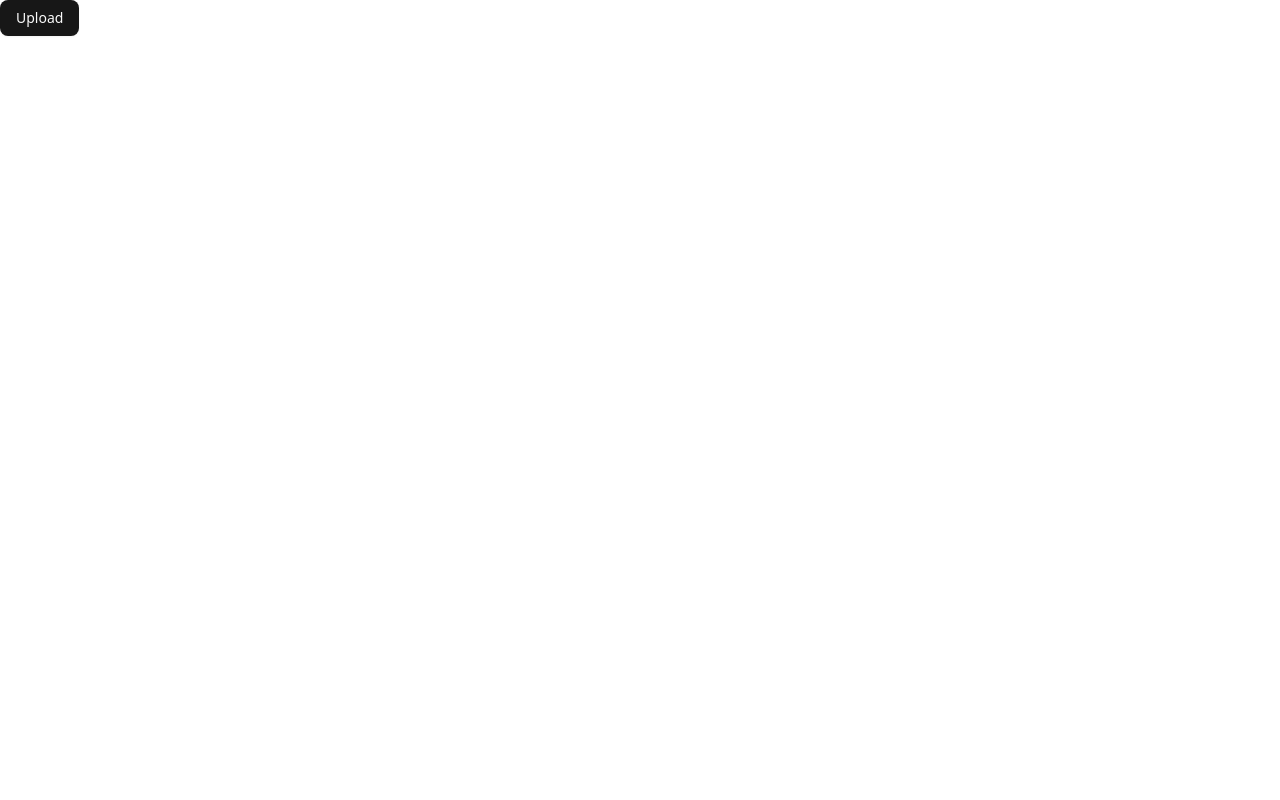
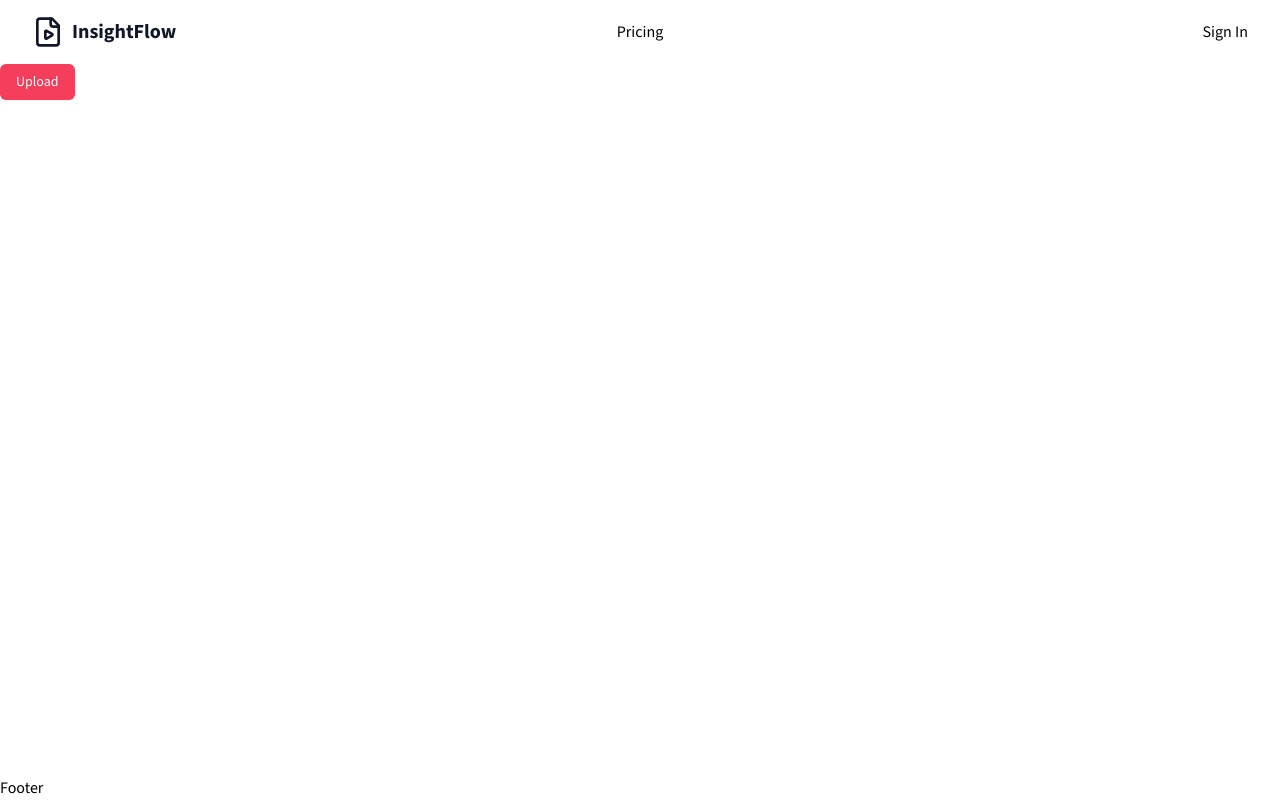
Before and after one commit to SagarKhatri649/insightflow-ai, a Next.js app in the folder apps/frontend/: page / in a window 1280 px wide. Built offline with nearby package versions, Linux system fonts and the light colour scheme.

Commit message:
Navigation

```diff
--- a/apps/frontend/app/globals.css
+++ b/apps/frontend/app/globals.css
@@ -1,122 +1,181 @@
-@import "tailwindcss";
-@import "tw-animate-css";
+@import 'tailwindcss';
+
+@plugin 'tailwindcss-animate';
 
 @custom-variant dark (&:is(.dark *));
 
-@theme inline {
-  --color-background: var(--background);
-  --color-foreground: var(--foreground);
-  --font-sans: var(--font-geist-sans);
-  --font-mono: var(--font-geist-mono);
-  --color-sidebar-ring: var(--sidebar-ring);
-  --color-sidebar-border: var(--sidebar-border);
-  --color-sidebar-accent-foreground: var(--sidebar-accent-foreground);
-  --color-sidebar-accent: var(--sidebar-accent);
-  --color-sidebar-primary-foreground: var(--sidebar-primary-foreground);
-  --color-sidebar-primary: var(--sidebar-primary);
-  --color-sidebar-foreground: var(--sidebar-foreground);
-  --color-sidebar: var(--sidebar);
-  --color-chart-5: var(--chart-5);
-  --color-chart-4: var(--chart-4);
-  --color-chart-3: var(--chart-3);
-  --color-chart-2: var(--chart-2);
-  --color-chart-1: var(--chart-1);
-  --color-ring: var(--ring);
-  --color-input: var(--input);
-  --color-border: var(--border);
-  --color-destructive: var(--destructive);
-  --color-accent-foreground: var(--accent-foreground);
-  --color-accent: var(--accent);
-  --color-muted-foreground: var(--muted-foreground);
-  --color-muted: var(--muted);
-  --color-secondary-foreground: var(--secondary-foreground);
-  --color-secondary: var(--secondary);
-  --color-primary-foreground: var(--primary-foreground);
-  --color-primary: var(--primary);
-  --color-popover-foreground: var(--popover-foreground);
-  --color-popover: var(--popover);
-  --color-card-foreground: var(--card-foreground);
-  --color-card: var(--card);
+@theme {
+  --font-sans: var(--font-sans), ui-sans-serif, system-ui, sans-serif,
+    'Apple Color Emoji', 'Segoe UI Emoji', 'Segoe UI Symbol', 'Noto Color Emoji';
+
+  --color-background: hsl(var(--background));
+  --color-foreground: hsl(var(--foreground));
+
+  --color-card: hsl(var(--card));
+  --color-card-foreground: hsl(var(--card-foreground));
+
+  --color-popover: hsl(var(--popover));
+  --color-popover-foreground: hsl(var(--popover-foreground));
+
+  --color-primary: hsl(var(--primary));
+  --color-primary-foreground: hsl(var(--primary-foreground));
+
+  --color-secondary: hsl(var(--secondary));
+  --color-secondary-foreground: hsl(var(--secondary-foreground));
+
+  --color-muted: hsl(var(--muted));
+  --color-muted-foreground: hsl(var(--muted-foreground));
+
+  --color-accent: hsl(var(--accent));
+  --color-accent-foreground: hsl(var(--accent-foreground));
+
+  --color-destructive: hsl(var(--destructive));
+  --color-destructive-foreground: hsl(var(--destructive-foreground));
+
+  --color-border: hsl(var(--border));
+  --color-input: hsl(var(--input));
+  --color-ring: hsl(var(--ring));
+
+  --color-chart-1: hsl(var(--chart-1));
+  --color-chart-2: hsl(var(--chart-2));
+  --color-chart-3: hsl(var(--chart-3));
+  --color-chart-4: hsl(var(--chart-4));
+  --color-chart-5: hsl(var(--chart-5));
+
+  --radius-lg: var(--radius);
+  --radius-md: calc(var(--radius) - 2px);
   --radius-sm: calc(var(--radius) - 4px);
-  --radius-md: calc(var(--radius) - 2px);
-  --radius-lg: var(--radius);
-  --radius-xl: calc(var(--radius) + 4px);
 }
 
-:root {
-  --radius: 0.625rem;
-  --background: oklch(1 0 0);
-  --foreground: oklch(0.145 0 0);
-  --card: oklch(1 0 0);
-  --card-foreground: oklch(0.145 0 0);
-  --popover: oklch(1 0 0);
-  --popover-foreground: oklch(0.145 0 0);
-  --primary: oklch(0.205 0 0);
-  --primary-foreground: oklch(0.985 0 0);
-  --secondary: oklch(0.97 0 0);
-  --secondary-foreground: oklch(0.205 0 0);
-  --muted: oklch(0.97 0 0);
-  --muted-foreground: oklch(0.556 0 0);
-  --accent: oklch(0.97 0 0);
-  --accent-foreground: oklch(0.205 0 0);
-  --destructive: oklch(0.577 0.245 27.325);
-  --border: oklch(0.922 0 0);
-  --input: oklch(0.922 0 0);
-  --ring: oklch(0.708 0 0);
-  --chart-1: oklch(0.646 0.222 41.116);
-  --chart-2: oklch(0.6 0.118 184.704);
-  --chart-3: oklch(0.398 0.07 227.392);
-  --chart-4: oklch(0.828 0.189 84.429);
-  --chart-5: oklch(0.769 0.188 70.08);
-  --sidebar: oklch(0.985 0 0);
-  --sidebar-foreground: oklch(0.145 0 0);
-  --sidebar-primary: oklch(0.205 0 0);
-  --sidebar-primary-foreground: oklch(0.985 0 0);
-  --sidebar-accent: oklch(0.97 0 0);
-  --sidebar-accent-foreground: oklch(0.205 0 0);
-  --sidebar-border: oklch(0.922 0 0);
-  --sidebar-ring: oklch(0.708 0 0);
+/*
+  The default border color has changed to `currentColor` in Tailwind CSS v4,
+  so we've added these compatibility styles to make sure everything still
+  looks the same as it did with Tailwind CSS v3.
+
+  If we ever want to remove these styles, we need to add an explicit border
+  color utility to any element that depends on these defaults.
+*/
+@layer base {
+  *,
+  ::after,
+  ::before,
+  ::backdrop,
+  ::file-selector-button {
+    border-color: var(--color-gray-200, currentColor);
+  }
 }
 
-.dark {
-  --background: oklch(0.145 0 0);
-  --foreground: oklch(0.985 0 0);
-  --card: oklch(0.205 0 0);
-  --card-foreground: oklch(0.985 0 0);
-  --popover: oklch(0.205 0 0);
-  --popover-foreground: oklch(0.985 0 0);
-  --primary: oklch(0.922 0 0);
-  --primary-foreground: oklch(0.205 0 0);
-  --secondary: oklch(0.269 0 0);
-  --secondary-foreground: oklch(0.985 0 0);
-  --muted: oklch(0.269 0 0);
-  --muted-foreground: oklch(0.708 0 0);
-  --accent: oklch(0.269 0 0);
-  --accent-foreground: oklch(0.985 0 0);
-  --destructive: oklch(0.704 0.191 22.216);
-  --border: oklch(1 0 0 / 10%);
-  --input: oklch(1 0 0 / 15%);
-  --ring: oklch(0.556 0 0);
-  --chart-1: oklch(0.488 0.243 264.376);
-  --chart-2: oklch(0.696 0.17 162.48);
-  --chart-3: oklch(0.769 0.188 70.08);
-  --chart-4: oklch(0.627 0.265 303.9);
-  --chart-5: oklch(0.645 0.246 16.439);
-  --sidebar: oklch(0.205 0 0);
-  --sidebar-foreground: oklch(0.985 0 0);
-  --sidebar-primary: oklch(0.488 0.243 264.376);
-  --sidebar-primary-foreground: oklch(0.985 0 0);
-  --sidebar-accent: oklch(0.269 0 0);
-  --sidebar-accent-foreground: oklch(0.985 0 0);
-  --sidebar-border: oklch(1 0 0 / 10%);
-  --sidebar-ring: oklch(0.556 0 0);
+@layer utilities {
+  body {
+    font-family: Arial, Helvetica, sans-serif;
+  }
+}
+
+@layer base {
+  :root {
+    --background: 0 0% 100%;
+    --foreground: 222.2 84% 4.9%;
+    --card: 0 0% 100%;
+    --card-foreground: 222.2 84% 4.9%;
+    --popover: 0 0% 100%;
+    --popover-foreground: 222.2 84% 4.9%;
+    --primary: 350 89% 60%;
+    --primary-foreground: 210 40% 98%;
+    --secondary: 350 33% 96%;
+    --secondary-foreground: 350 89% 60%;
+    --muted: 350 33% 96%;
+    --muted-foreground: 215 25% 27%;
+    --accent: 350 33% 18%;
+    --accent-foreground: 350 89% 60%;
+    --destructive: 350 89% 50%;
+    --destructive-foreground: 210 40% 98%;
+    --border: 350 33% 90%;
+    --input: 350 33% 90%;
+    --ring: 350 89% 60%;
+    --radius: 0.5rem;
+    --chart-1: 12 76% 61%;
+    --chart-2: 173 58% 39%;
+    --chart-3: 197 37% 24%;
+    --chart-4: 43 74% 66%;
+    --chart-5: 27 87% 67%;
+  }
+
+  .dark {
+    --background: 222.2 84% 4.9%;
+    --foreground: 210 40% 98%;
+    --card: 222.2 84% 4.9%;
+    --card-foreground: 210 40% 98%;
+    --popover: 222.2 84% 4.9%;
+    --popover-foreground: 210 40% 98%;
+    --primary: 350 89% 60%;
+    --primary-foreground: 210 40% 98%;
+    --secondary: 350 33% 17.5%;
+    --secondary-foreground: 210 40% 98%;
+    --muted: 350 33% 17.5%;
+    --muted-foreground: 215 20.2% 65.1%;
+    --accent: 350 33% 25%;
+    --accent-foreground: 210 40% 98%;
+    --destructive: 350 89% 40%;
+    --destructive-foreground: 210 40% 98%;
+    --border: 350 33% 17.5%;
+    --input: 350 33% 17.5%;
+    --ring: 350 89% 60%;
+    --chart-1: 220 70% 50%;
+    --chart-2: 160 60% 45%;
+    --chart-3: 30 80% 55%;
+    --chart-4: 280 65% 60%;
+    --chart-5: 340 75% 55%;
+  }
 }
 
 @layer base {
   * {
-    @apply border-border outline-ring/50;
+    @apply border-border;
   }
-  body {
-    @apply bg-background text-foreground;
+  h1 {
+    @apply text-4xl md:text-6xl xl:text-7xl font-bold;
+  }
+
+  h2 {
+    @apply text-xl lg:text-3xl font-medium;
+  }
+
+  h3 {
+    @apply text-2xl lg:text-4xl font-medium;
+  }
+
+  a {
+    @apply hover:cursor-pointer;
+  }
+
+  button {
+    @apply hover:cursor-pointer bg-rose-600 hover:bg-rose-700;
+  }
+
+  @keyframes gradient-x {
+    0%,
+    100% {
+      background-size: 200% 100%;
+      background-position: left center;
+    }
+    50% {
+      background-size: 200% 100%;
+      background-position: right center;
+    }
+  }
+
+  .animate-gradient-x {
+    animation: gradient-x 3s ease infinite;
   }
 }
+
+@utility container {
+  margin-inline: auto;
+  padding-inline: 2rem;
+  @media (width >= --theme(--breakpoint-sm)) {
+    max-width: none;
+  }
+  @media (width >= 1400px) {
+    max-width: 1400px;
+  }
+}
--- a/apps/frontend/app/layout.tsx
+++ b/apps/frontend/app/layout.tsx
@@ -1,6 +1,9 @@
 import type { Metadata } from "next";
 import { Source_Sans_3 as FontSans } from "next/font/google";
 import "./globals.css";
+import Header from '../components/common/header';
+import Footer from '../components/common/footer';
+// import { Component } from "lucide-react";
 
 const fontSans = FontSans({
   variable: "--font-sans",
@@ -21,7 +24,11 @@ export default function RootLayout({
   return (
     <html lang="en">
       <body className={`${fontSans.variable} font-sans antialiased`}>
-        {children}
+        <div className="relative flex min-h-screen flex-col">
+        <Header/>
+         <main className="flex-1">{children}</main>
+        <Footer/>
+       </div>
       </body>
     </html>
   );
--- a/apps/frontend/app/page.tsx
+++ b/apps/frontend/app/page.tsx
@@ -3,7 +3,6 @@ import { Button } from "../components/ui/button";
 export default function Home() {
   return (
 
-
         <Button>Upload</Button>
 
   );
--- /dev/null
+++ b/apps/frontend/components/common/footer.tsx
@@ -0,0 +1,3 @@
+export default function Footer(){
+  return <footer>Footer</footer>;
+}
--- a/apps/frontend/components/common/header.tsx
+++ b/apps/frontend/components/common/header.tsx
@@ -1,19 +1,38 @@
 // import { Link } from "lucide-react";
+import { FileVideo } from 'lucide-react';
+
 import Link from 'next/link';
 export default function Header (){
+  const isloogedIn = false;
   return (
-    <nav className="container flex items-center justify-between">
-      <div>
-        <Link href="/">Insightflow</Link>
+    <nav className="container flex items-center justify-between py-4 lg:px-8 py-2 mx-auto">
+      <div className="flex lg:flex-1">
+         <Link href="/" className="flex items-center gap-1 lg:gap-2 shrink-0">
+        <FileVideo className="w-5 h-5 lg:w-8 lg:h-8 text-gray-900 hover:rotate-12 transform transition duration-200 ease ease-in-out"/>
+        <span className="font-extrabold lg:text-xl text-gray-900">
+        InsightFlow
+        </span>
+        </Link>
       </div>
 
-      <div>
+      <div className="flex lg:justify-center gap-4 lg:gap-12 lg:items-center">
         <Link href="/#Pricing">Pricing</Link>
+         {isloogedIn && <Link href="/dashboard">Dashboard</Link>}
       </div>
 
-      <div>
-        <Link href="/sign-in">Sign In</Link>
-      </div>
+      <div className="flex lg:justify-end lg:flex-1">
+        {isloogedIn ? (
+          <div className="flex gap-2 items-center">
+        <Link href="/upload">Upload Video</Link>
+        <div>Pro</div>
+        {/* <Button>User</Button> */}
+        </div>
+        ): (
+          <div>
+           <Link href="/sign-in">Sign In</Link>
+        </div>
+        )}
+        </div>
     </nav>
 
   );
--- /dev/null
+++ b/apps/frontend/components/common/nav-link.tsx
@@ -0,0 +1,31 @@
+'use client'
+import {cn} from '@/lib/utils'
+import Link from 'next/link';
+import { usePathname } from 'next/navigation';
+import { Children } from 'react';
+
+export default function NavLink({
+  href,
+  children,
+  className,
+}: {
+  href: string;
+  children: React.ReactNode;
+  className?: string;
+})  {
+    const pathname= usePathname();
+    const isActive =
+    pathname === href || (href !== '/' && pathname.startsWith(href));
+    return (
+      <Link
+        href={href}
+        className ={cn("transition-colors text-sm
+        duration-200 text-gray-600 hover:text-rose-500",
+        className,
+        isActive && 'text-rose-500'
+        )}
+        >
+        {children}
+    </Link>
+  )
+}
--- a/apps/frontend/package.json
+++ b/apps/frontend/package.json
@@ -27,6 +27,7 @@
     "eslint": "^9",
     "eslint-config-next": "15.3.3",
     "tailwindcss": "^4.1.10",
+    "tailwindcss-animate": "^1.0.7",
     "tw-animate-css": "^1.3.4",
     "typescript": "^5"
   }
```
Also changed, not shown: apps/frontend/tailwind.config.js (added, +44 -0 lines), 1 other file (tests, documents, lock files or other folders).
